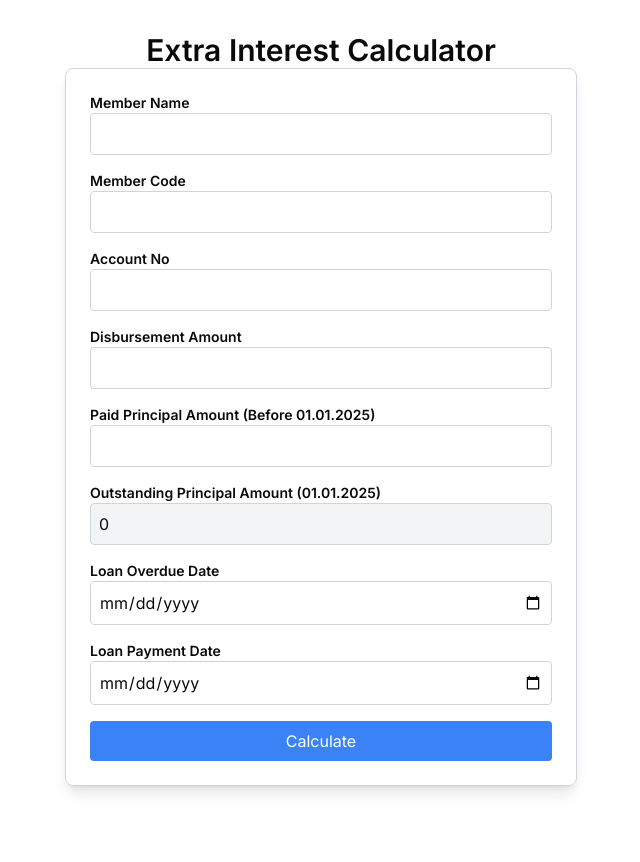
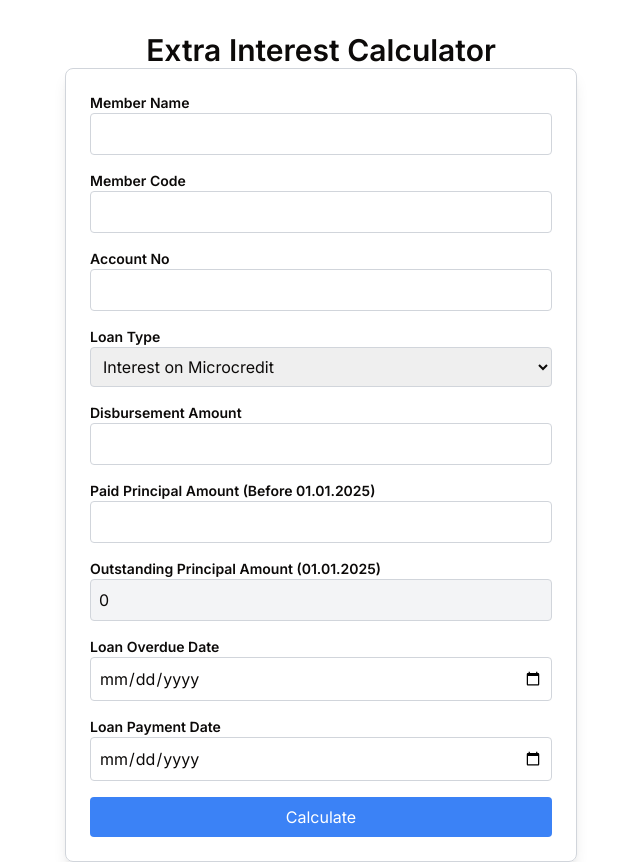
Before and after one commit to ratandigital/psb-report-25, a Next.js app: page /interest-calculator in a window 1280 px wide. Shown: the whole page, without its empty margins (319-959 px from the left). Before the commit the page ends 832 px from the top, so only its background shows below. Built offline with nearby package versions, Linux system fonts and the light colour scheme.

Commit message:
Update page.tsx

```diff
--- a/app/interest-calculator/page.tsx
+++ b/app/interest-calculator/page.tsx
@@ -15,6 +15,7 @@ const LoanForm = () => {
   const [memberName, setMemberName] = useState<string>('');
   const [memberCode, setMemberCode] = useState<string>('');
   const [accountNo, setAccountNo] = useState<string>('');
+  const [loanType, setLoanType] = useState<string>('Interest on Microcredit'); // Default loan type
 
   const router = useRouter();
 
@@ -66,6 +67,7 @@ const LoanForm = () => {
       memberName: memberName,
       memberCode: memberCode,
       accountNo: accountNo,
+      loanType: loanType,
     }).toString();
 
     window.open(`/voucher?${queryParams}`, '_blank');
@@ -113,6 +115,27 @@ const LoanForm = () => {
           />
         </div>
 
+   {/* Loan Type */}
+<div className="mb-4">
+  <label htmlFor="loanType" className="block text-sm font-semibold">Loan Type</label>
+  <select
+    id="loanType"
+    className="w-full p-2 border border-gray-300 rounded"
+    value={loanType}
+    onChange={(e) => setLoanType(e.target.value)}
+  >
+    <option value="20103001">Interest on Microcredit</option>
+    <option value="20103002">Interest on SME-Short Term</option>
+    <option value="20103003">Interest on SME-2</option>
+    <option value="20103005">Interest on SME-3</option>
+    <option value="20103006">Interest on Cattle Rearing</option>
+    <option value="20103020">Interest Of Crop Warehouse Loan</option>
+    <option value="20103021">Interest On Palli Ambulance</option>
+    <option value="20103022">Interest on Safe Food Loan</option>
+  </select>
+</div>
+
+
         {/* Disbursement Amount */}
         <div className="mb-4">
           <label htmlFor="disbursementAmount" className="block text-sm font-semibold">Disbursement Amount</label>
@@ -121,12 +144,8 @@ const LoanForm = () => {
             type="number"
             className="w-full p-2 border border-gray-300 rounded"
             value={disbursementAmount || ''}
-  onChange={(e) => {
-    const value = e.target.value === '' ? 0 : Number(e.target.value);
-    setDisbursementAmount(value);
-  }}
+            onChange={(e) => setDisbursementAmount(Number(e.target.value))}
           />
-
         </div>
 
         {/* Paid Principal */}
@@ -137,10 +156,7 @@ const LoanForm = () => {
             type="number"
             className="w-full p-2 border border-gray-300 rounded"
             value={paidPrincipal || ''}
-  onChange={(e) => {
-    const value = e.target.value === '' ? 0 : Number(e.target.value);
-    setPaidPrincipal(value);
-  }}
+            onChange={(e) => setPaidPrincipal(Number(e.target.value))}
           />
         </div>
 
```
Lines whose indentation alone changed are shown as unchanged.
